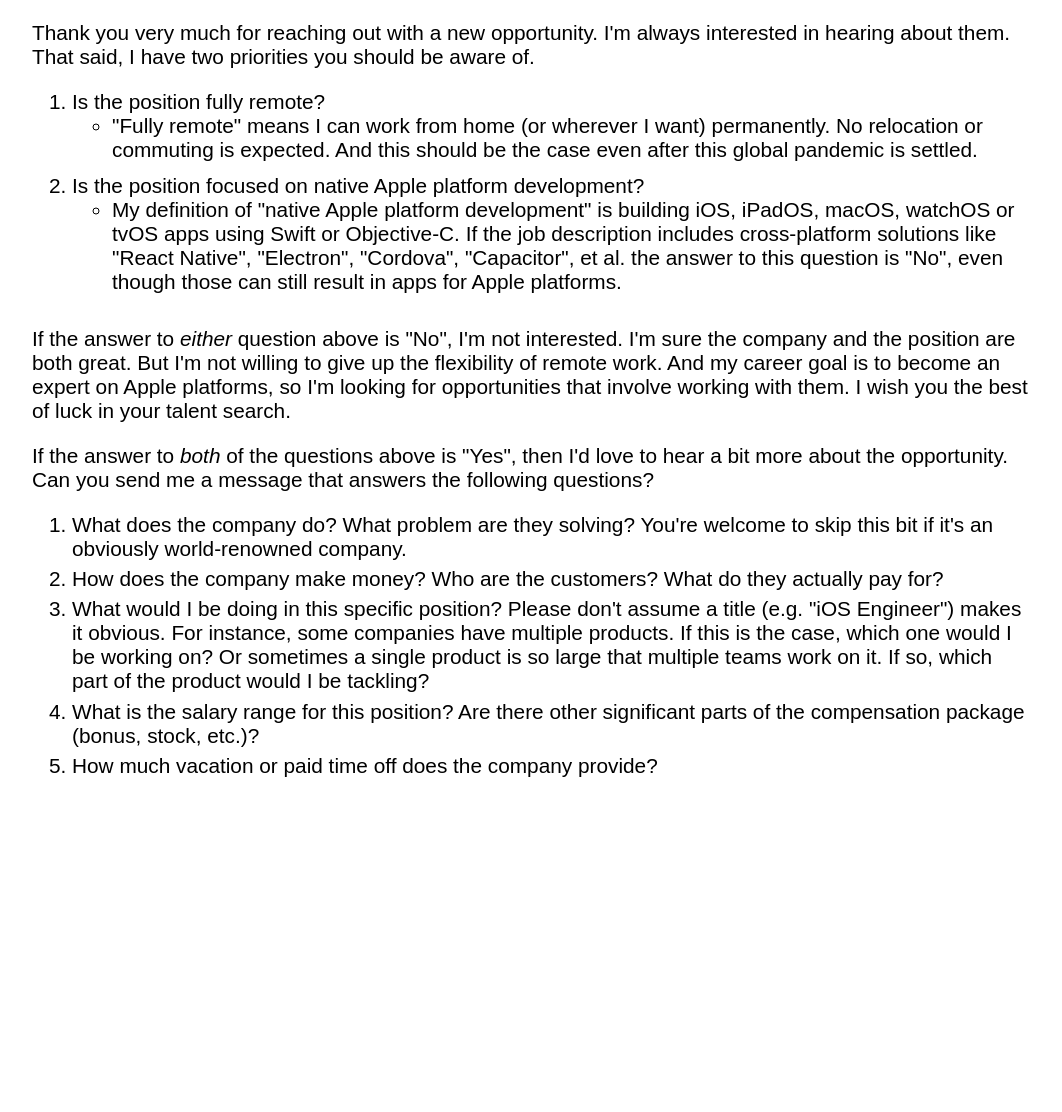
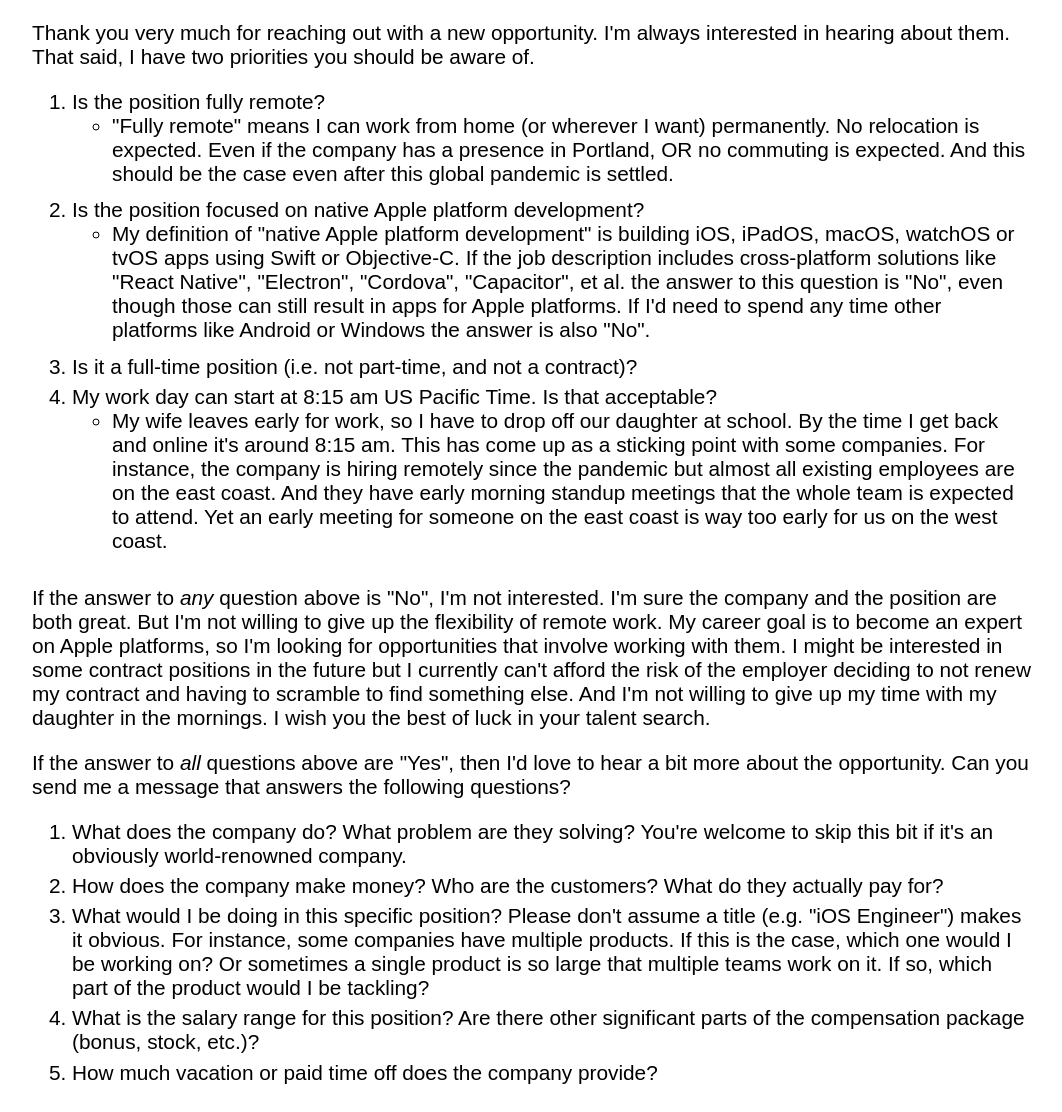
Before and after one commit to koralcem/personal-site, a Jekyll site: the page built from opportunity.html, in a window 1280 px wide. Shown: the whole page, without its empty margins (108-1170 px from the left). Built offline with Jekyll 4.4.1, drawn with Linux system fonts in a browser that asks for light colours; before the commit the page ends 900 px from its top, so only the background shows below that.

Commit message:
Add snippets about contract positions and start time

```diff
--- a/opportunity.html
+++ b/opportunity.html
@@ -9,22 +9,29 @@ css_files:
 <ol>
   <li>Is the position fully remote?
     <ul>
-      <li>"Fully remote" means I can work from home (or wherever I want) permanently. No relocation or commuting is expected. And this should be the case even after this global pandemic is settled.</li>
+      <li>"Fully remote" means I can work from home (or wherever I want) permanently. No relocation is expected. Even if the company has a presence in Portland, OR no commuting is expected. And this should be the case even after this global pandemic is settled.</li>
     </ul>
   </li>
   <li>Is the position focused on native Apple platform development?
     <ul>
-      <li>My definition of "native Apple platform development" is building iOS, iPadOS, macOS, watchOS or tvOS apps using Swift or Objective-C. If the job description includes cross-platform solutions like "React Native", "Electron", "Cordova", "Capacitor", et al. the answer to this question is "No", even though those can still result in apps for Apple platforms.</li>
+      <li>My definition of "native Apple platform development" is building iOS, iPadOS, macOS, watchOS or tvOS apps using Swift or Objective-C. If the job description includes cross-platform solutions like "React Native", "Electron", "Cordova", "Capacitor", et al. the answer to this question is "No", even though those can still result in apps for Apple platforms. If I'd need to spend any time other platforms like Android or Windows the answer is also "No".</li>
+    </ul>
+  </li>
+  <li>Is it a full-time position (i.e. not part-time, and not a contract)?
+  </li>
+  <li>My work day can start at 8:15 am US Pacific Time. Is that acceptable?
+    <ul>
+      <li>My wife leaves early for work, so I have to drop off our daughter at school. By the time I get back and online it's around 8:15 am. This has come up as a sticking point with some companies. For instance, the company is hiring remotely since the pandemic but almost all existing employees are on the east coast. And they have early morning standup meetings that the whole team is expected to attend. Yet an early meeting for someone on the east coast is way too early for us on the west coast.</li>
     </ul>
   </li>
 </ol>
 
 <p>
-  If the answer to <em>either</em> question above is "No", I'm not interested. I'm sure the company and the position are both great. But I'm not willing to give up the flexibility of remote work. And my career goal is to become an expert on Apple platforms, so I'm looking for opportunities that involve working with them. I wish you the best of luck in your talent search.
+  If the answer to <em>any</em> question above is "No", I'm not interested. I'm sure the company and the position are both great. But I'm not willing to give up the flexibility of remote work. My career goal is to become an expert on Apple platforms, so I'm looking for opportunities that involve working with them. I might be interested in some contract positions in the future but I currently can't afford the risk of the employer deciding to not renew my contract and having to scramble to find something else. And I'm not willing to give up my time with my daughter in the mornings. I wish you the best of luck in your talent search.
 </p>
 
 <p>
-  If the answer to <em>both</em> of the questions above is "Yes", then I'd love to hear a bit more about the opportunity. Can you send me a message that answers the following questions?
+  If the answer to <em>all</em> questions above are "Yes", then I'd love to hear a bit more about the opportunity. Can you send me a message that answers the following questions?
 </p>
 
 <ol>
```
